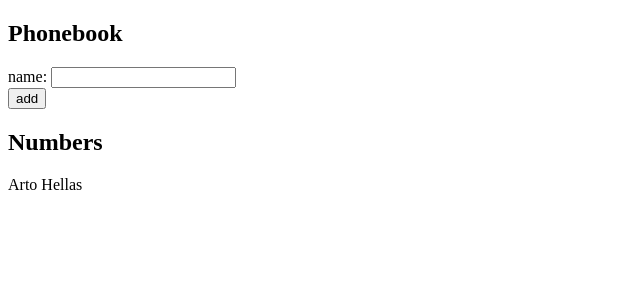
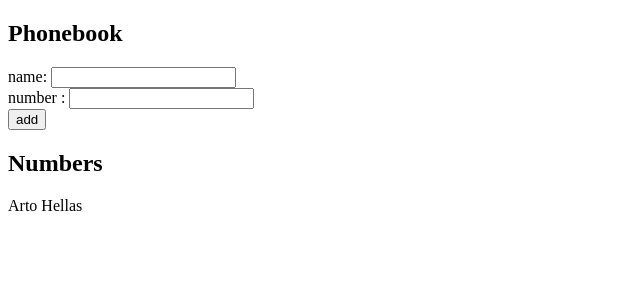
Before and after one commit to gaju-sandra/fullstackcourse, a React (Vite) app in the folder part 2/: page / in a window 1280 px wide. Shown: the top 300 px of the page, without its empty margins (0-640 px from the left). Built offline with nearby package versions, Linux system fonts and the light colour scheme.

Commit message:
exercise 2.7 step 2

```diff
--- a/part 2/src/App.jsx
+++ b/part 2/src/App.jsx
@@ -20,6 +20,11 @@ const App = () => {
       }}>
         <div>
           name: <input value={newName} onChange={(e) => setNewName(e.target.value)} />
+
+        </div>
+        <div>
+          number : <input />
+
         </div>
         <div>
           <button type="submit">add</button>
```
